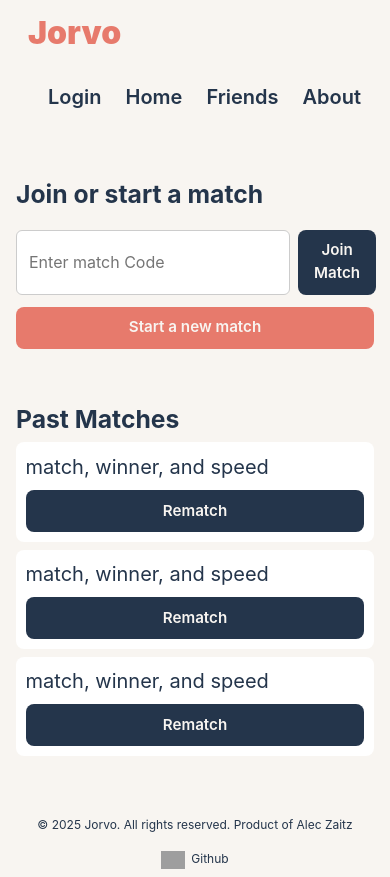
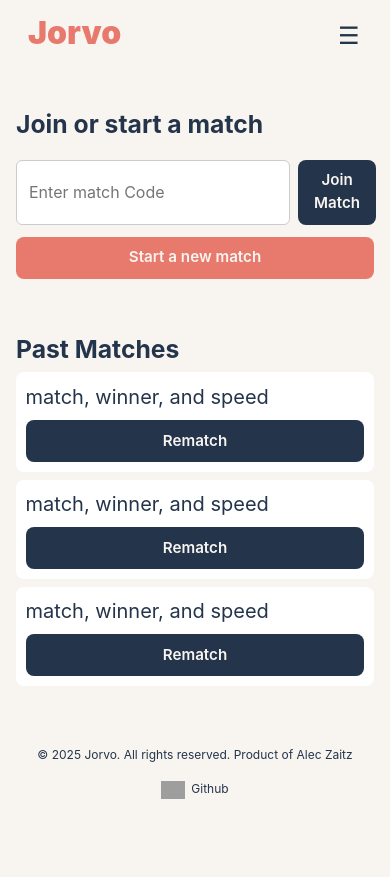
Before and after one commit to aleczaitz/startup, a React (Vite) app: page /home in a window 390 px wide. After the commit the page ends 844 px from the top, so only its background shows below. Built offline with nearby package versions, Linux system fonts and the light colour scheme; grey boxes are pictures that could not be loaded.

Commit message:
fixed up login components

```diff
--- a/src/app.css
+++ b/src/app.css
@@ -43,6 +43,7 @@ footer {
   text-align: center;
   font-size: 0.75rem;
   padding: 0.5rem;
+  padding-bottom: 20px;
   color: var(--primary-color);
   background: var(--bg-color);
 }
@@ -54,7 +55,6 @@ section {
 .navbar {
   display: flex;
   padding: 0.25rem 1rem;
-  display: flex;
   align-items: baseline;
 }
 
@@ -71,7 +71,7 @@ section {
   padding: 0 0.75rem;
 }
 
-menu {
+.navMenu {
   flex: 1;
   display: flex;
   /*  overwrite Bootstrap so the menu does not wrap */
@@ -80,6 +80,10 @@ menu {
   padding-left: .5rem;;
   font-weight: 600;
   font-size: 1.25rem;
+}
+
+@media (max-width:640px) {
+  .navMenu { display: none; }
 }
 
 h2 {
@@ -116,6 +120,14 @@ ul {
 .primaryButton { background: var(--primary-color); color: var(--bg-color); }
 .accentButton { background: var(--accent-color); color: var(--bg-color); }
 
+.navButton {
+  border: none;
+  font-size: x-large;
+  width: 30px;
+  color: var(--primary-color);
+  background-color: var(--bg-color);
+}
+
 .primaryButton:hover,
 .accentButton:hover { opacity: 0.9; }
 
@@ -143,7 +155,7 @@ ul {
   font-weight: 400;
 }
 
-@media (max-width: 640px) {
+@media (max-width:640px) {
   .listItem { flex-direction: column; align-items: stretch; gap: 0.5rem; }
 }
 
@@ -151,3 +163,21 @@ ul {
   color: var(--primary-color);
   text-decoration: none;
 }
+
+.drawer {
+  position: fixed;
+  top: 0;
+  right: -100%;
+  width: 70%;
+  height: 100%;
+  background: white;
+  transition: right 0.3s ease;
+  padding: 2rem 1rem;
+  background-color: var(--bg-color);
+  box-shadow: -4px 0 12px rgba(0, 0, 0, 0.2);
+  z-index: 2;
+}
+
+.drawer.open {
+  right: 0;
+}
--- a/src/app.jsx
+++ b/src/app.jsx
@@ -12,6 +12,8 @@ export default function App() {
 
     const [user, setUser] = useState(null);
 
+    const [isOpen, setIsOpen] = useState(false);
+
     return (
         <BrowserRouter>
             <div>
@@ -20,7 +22,7 @@ export default function App() {
                         <div className="navbar-brand">
                             Jorvo
                         </div>
-                        <menu>
+                        <menu className="navMenu">
                             <li className="nav-item">
                                 <NavLink className="nav-link" to="/">Login</NavLink>
                             </li>
@@ -34,8 +36,13 @@ export default function App() {
                                 <NavLink className="nav-link" to="/about">About</NavLink>
                             </li>
                         </menu>
+                        <button className="navButton" onClick={()=> setIsOpen(!isOpen)}>☰</button>
                     </nav>
                 </header>
+                {user && <div>{user}</div>}
+                <nav className={`drawer ${isOpen ? 'open' : ''}`}>
+                    <button className="navButton" onClick={()=> setIsOpen(!isOpen)}>→</button>
+                </nav>
                 <Routes>
                     <Route path='/' element={<Login setUser = {setUser}/>} exact />
                     <Route path='/home' element={<Home />} />
--- a/src/login/login.jsx
+++ b/src/login/login.jsx
@@ -1,41 +1,46 @@
 import React, {useState} from 'react';
-import { NavLink } from 'react-router-dom';
+import { useNavigate } from 'react-router-dom';
 import './login.css';
 import { ErrorMessage } from '../components/ErrorMessage';
 
-export function Login() {
+export function Login({setUser}) {
+  const navigate = useNavigate();
 
+  const [errorMsg, setErrorMsg] = useState('');
   const [username, setUsername] = useState('');
   const [password, setPassword] = useState('');
-  const [errorMsg, setErrorMsg] = useState('');
+
 
   function handleLogin() {
     if (!username || !password) {
       setErrorMsg('Enter username and password');
     } else {
+      setUser(username);
+      localStorage.setItem('user', username);
       setErrorMsg('');
-      console.log("Login button clicked");
-      localStorage.setItem('user', username);
+      navigate("/home")
+
     }
   }
 
-  function handleUserNameTextChange(e) {
+  function handleUsernameChange(e) {
     setUsername(e.target.value);
   }
 
-  function handlePasswordTextChange(e) {
+  function handlePasswordChange(e) {
     setPassword(e.target.value);
   }
+
 
   return (
     <main>
         <section className="loginContainer">
             <img src="JorvoLogo.png" alt="Jorvo Logo" className="loginLogo"/>
-              <form className ="loginForm" action="/home">
-                  <input type ="text" className="username" name="username" placeholder="Username" onChange={handleUserNameTextChange} required />
-                  <input type ="password" className="password" name="password" placeholder="Password" onChange={handlePasswordTextChange} required />
+              <div className ="loginForm">
+                  <input type ="text" className="username" placeholder="Username" onChange={handleUsernameChange} required />
+                  <input type ="password" className="password" placeholder="Password" onChange={handlePasswordChange} required />
                   <button type="submit" className="loginButton" onClick={handleLogin}>Login</button>
-              </form>
+              </div>
               {errorMsg && <ErrorMessage message={errorMsg} />}
         </section>
     </main>
```
